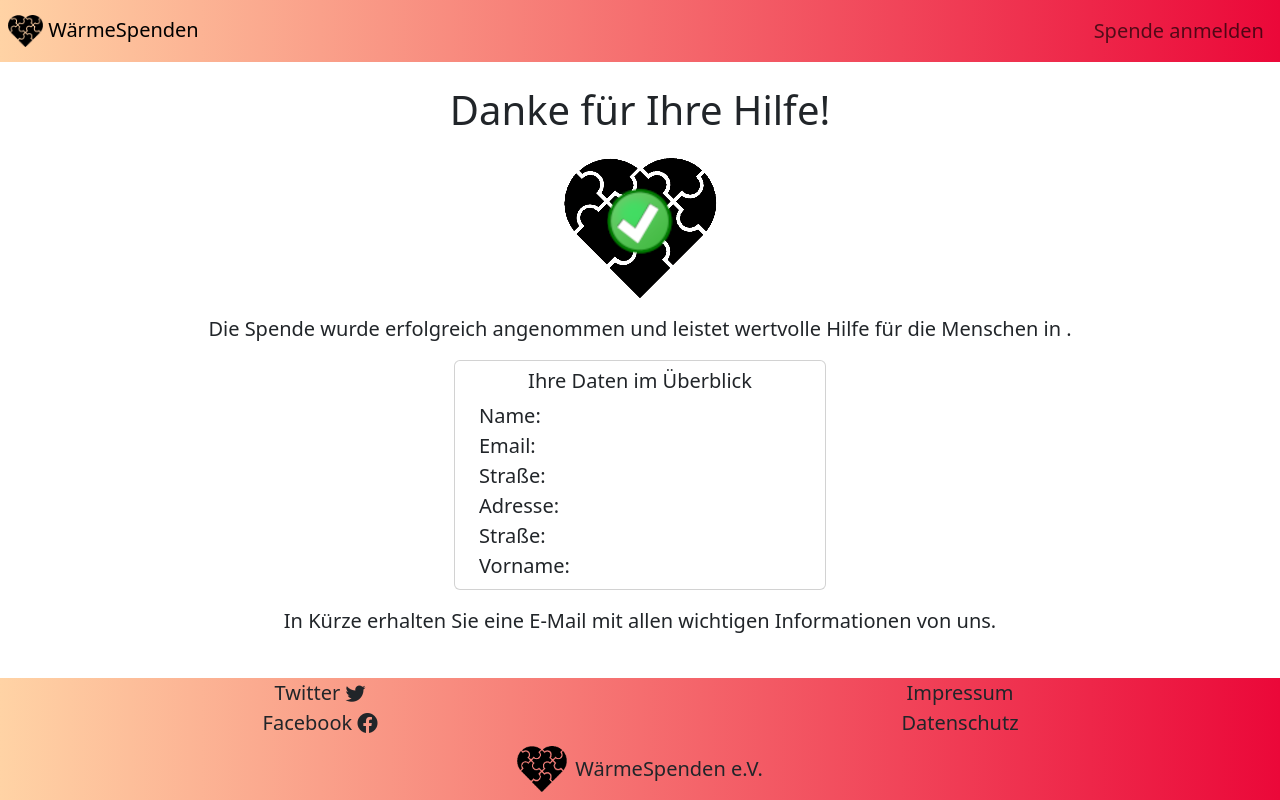
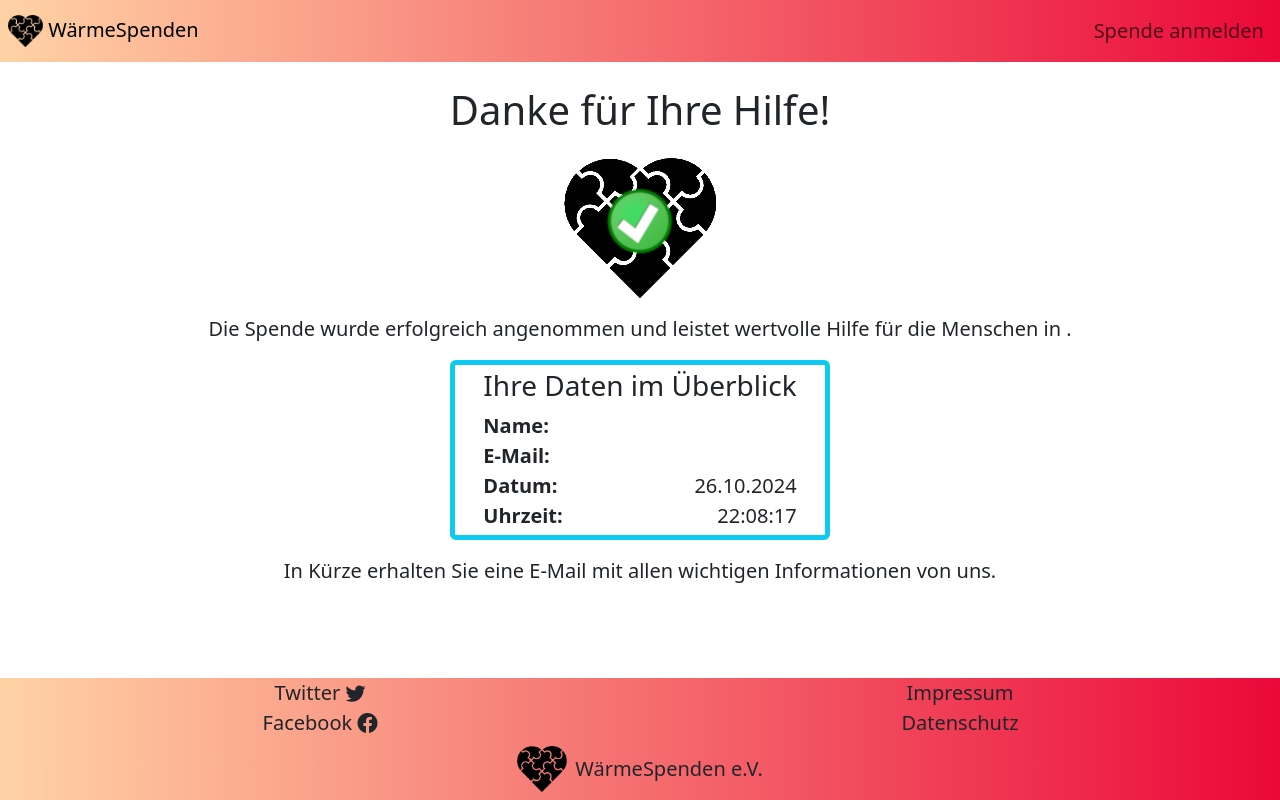
Before and after one commit to SchreibSchreib/IPWA01-01-Fallstudie-IU, a Vue app: page /confirmation in a window 1280 px wide. Built offline with nearby package versions, Linux system fonts and the light colour scheme.

Commit message:
Styled ConfirmRegistrationComponent and connected it to the Data...however: a new method must be found, bc stringify is insecure

```diff
--- a/src/components/ConfirmRegistrationComponent.vue
+++ b/src/components/ConfirmRegistrationComponent.vue
@@ -13,12 +13,15 @@
     <div class="row mb-3">
       <div class="col d-flex justify-content-center align-items-center text-center fs-5">
         Die Spende wurde erfolgreich angenommen und leistet wertvolle Hilfe für die
-        Menschen in {{ customerInformation }}.
+        Menschen in {{ customerInformation.crisisArea }}.
       </div>
     </div>
     <div class="row">
       <div class="col d-flex justify-content-center align-items-center text-center fs-5">
-        <ConfirmRegistrationCustomerInformationCard />
+        <ConfirmRegistrationCustomerInformationCard
+          :customer-information="customerInformation"
+          :donation-mode="donationMode"
+        />
       </div>
     </div>
     <div class="row">
@@ -38,6 +41,10 @@ export default {
     ConfirmRegistrationCustomerInformationCard,
   },
   props: {
+    donationMode: {
+      type: String,
+      required: true,
+    },
     customerInformation: {
       type: Object,
       required: true,
--- a/src/components/ConfirmRegistrationCustomerInformationCard.vue
+++ b/src/components/ConfirmRegistrationCustomerInformationCard.vue
@@ -1,35 +1,44 @@
 <template>
   <div class="row justify-content-center pb-3 w-100">
-    <div class="card p-2 col-10 col-sm-10 col-md-8 col-lg-4 mx-auto">
+    <div class="card border-info border-5 pt-1 pb-1 w-auto mx-auto">
       <div class="row">
         <div class="col">
-          <h5>Ihre Daten im Überblick</h5>
+          <h5 class="col d-flex justify-content-center fs-3 mx-3">
+            Ihre Daten im Überblick
+          </h5>
         </div>
       </div>
       <div class="row">
-        <div class="col d-flex justify-content-start mx-3">Name:</div>
-        <div class="col"></div>
+        <div class="col d-flex justify-content-start mx-3"><b>Name:</b></div>
+        <div class="col d-flex justify-content-end mx-3 text-nowrap">
+          {{ customerInformation.firstName }} {{ customerInformation.lastName }}
+        </div>
       </div>
       <div class="row">
-        <div class="col d-flex justify-content-start mx-3">Email:</div>
-        <div class="col"></div>
+        <div class="col d-flex justify-content-start mx-3"><b>E-Mail:</b></div>
+        <div class="col d-flex justify-content-end mx-3 text-nowrap">{{ customerInformation.email }}</div>
       </div>
-      <!-- Ab hier v-if (wegen abholung) -->
-      <div class="row">
-        <div class="col d-flex justify-content-start mx-3">Straße:</div>
-        <div class="col"></div>
+      <div v-if="donationMode === 'TakeUp'">
+        <div class="row">
+          <div class="col d-flex justify-content-start mx-3"><b>Straße:</b></div>
+          <div class="col d-flex justify-content-end mx-3 text-nowrap">{{ customerInformation.street }}</div>
+        </div>
+        <div class="row">
+          <div class="col d-flex justify-content-start mx-3"><b>PLZ:</b></div>
+          <div class="col d-flex justify-content-end mx-3 text-nowrap">{{ customerInformation.zipCode }}</div>
+        </div>
+        <div class="row">
+          <div class="col d-flex justify-content-start mx-3"><b>Stadt</b></div>
+          <div class="col d-flex justify-content-end mx-3 text-nowrap">{{ customerInformation.city }}</div>
+        </div>
       </div>
       <div class="row">
-        <div class="col d-flex justify-content-start mx-3">Adresse:</div>
-        <div class="col"></div>
+        <div class="col d-flex justify-content-start mx-3"><b>Datum:</b></div>
+        <div class="col d-flex justify-content-end mx-3 text-nowrap">{{ date }}</div>
       </div>
       <div class="row">
-        <div class="col d-flex justify-content-start mx-3">Straße:</div>
-        <div class="col"></div>
-      </div>
-      <div class="row">
-        <div class="col d-flex justify-content-start mx-3">Vorname:</div>
-        <div class="col"></div>
+        <div class="col d-flex justify-content-start mx-3"><b>Uhrzeit:</b></div>
+        <div class="col d-flex justify-content-end mx-3 text-nowrap">{{ time }}</div>
       </div>
     </div>
   </div>
@@ -39,5 +48,22 @@
 export default {
   name: "ConfirmRegistrationCustomerInformationCard",
   components: {},
+  props: {
+    donationMode: {
+      type: String,
+      required: true,
+    },
+    customerInformation: {
+      type: Object,
+      required: true,
+    },
+  },
+  data() {
+    const currentDate = new Date();
+    return {
+      date: currentDate.toLocaleDateString("de-DE"),
+      time: currentDate.toLocaleTimeString("de-DE"),
+    };
+  },
 };
 </script>
--- a/src/components/RegistrationContent.vue
+++ b/src/components/RegistrationContent.vue
@@ -76,7 +76,14 @@ export default {
     handleSubmit() {
       console.log("Kundendaten: ", this.customerInformation);
       console.log("Spenden: ", this.donations);
-      this.$router.push("/confirmation");
+      this.$router.push({
+        path: "/confirmation",
+        query: {
+          donationMode: JSON.stringify(this.donationMode),
+          customerInformation: JSON.stringify(this.customerInformation),
+          donations: JSON.stringify(this.donations),
+        },
+      });
     },
   },
   props: {
--- a/src/views/ConfirmRegistrationView.vue
+++ b/src/views/ConfirmRegistrationView.vue
@@ -1,6 +1,10 @@
 <template>
   <div>
-    <ConfirmRegistrationComponent />
+    <ConfirmRegistrationComponent
+      :donation-mode="donationMode"
+      :customer-information="customerInformation"
+      :donations="donations"
+    />
   </div>
 </template>
 
@@ -12,5 +16,12 @@ export default {
   components: {
     ConfirmRegistrationComponent,
   },
+  data() {
+    return {
+      donationMode: this.$route.query.donationMode,
+      customerInformation: JSON.parse(this.$route.query.customerInformation || "{}"),
+      donations: JSON.parse(this.$route.query.donations || "[]"),
+    };
+  },
 };
 </script>
```
